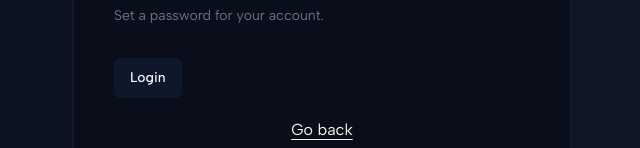
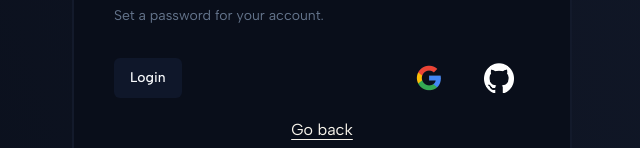
Before and after one commit to Ayush-Singh24/WhisperWire-FE, a Next.js app: page /login in a window 1280 px wide. Shown: the part 444-592 px from the top of the page, without its empty margins (318-958 px from the left). Built offline with nearby package versions, Linux system fonts and the light colour scheme; no server answers.

Commit message:
implement oauth login

```diff
--- a/src/app/login/page.tsx
+++ b/src/app/login/page.tsx
@@ -18,6 +18,7 @@ import { LoginSchema } from "@/schemas";
 import { login } from "@/actions/login";
 import { useTransition } from "react";
 import { useToast } from "@/components/ui/use-toast";
+import Social from "@/components/social";
 
 export default function Login() {
   const [isPending, setTransition] = useTransition();
@@ -88,9 +89,12 @@ export default function Login() {
                 </FormItem>
               )}
             />
-            <Button type="submit" disabled={isPending}>
-              Login
-            </Button>
+            <div className="flex justify-between items-center">
+              <Button type="submit" disabled={isPending}>
+                Login
+              </Button>
+              <Social />
+            </div>
           </form>
         </Form>
         <div className="text-center">
--- /dev/null
+++ b/src/components/social.tsx
@@ -0,0 +1,23 @@
+import Image from "next/image";
+import { Button } from "./ui/button";
+
+import { signIn } from "next-auth/react";
+import { DEFAULT_LOGIN_REDIRECT } from "@/routes";
+
+export default function Social() {
+  const onClick = (provider: "google" | "github") => {
+    signIn(provider, {
+      callbackUrl: DEFAULT_LOGIN_REDIRECT,
+    });
+  };
+  return (
+    <div className="flex gap-2">
+      <Button variant={"ghost"} onClick={() => onClick("google")}>
+        <Image src="/images/google.png" alt="google" width={30} height={30} />{" "}
+      </Button>
+      <Button variant={"ghost"} onClick={() => onClick("github")}>
+        <Image src="/images/github.png" alt="github" width={30} height={30} />
+      </Button>
+    </div>
+  );
+}
```
Also changed, not shown: public/images/github.png (added), public/images/google.png (added).
